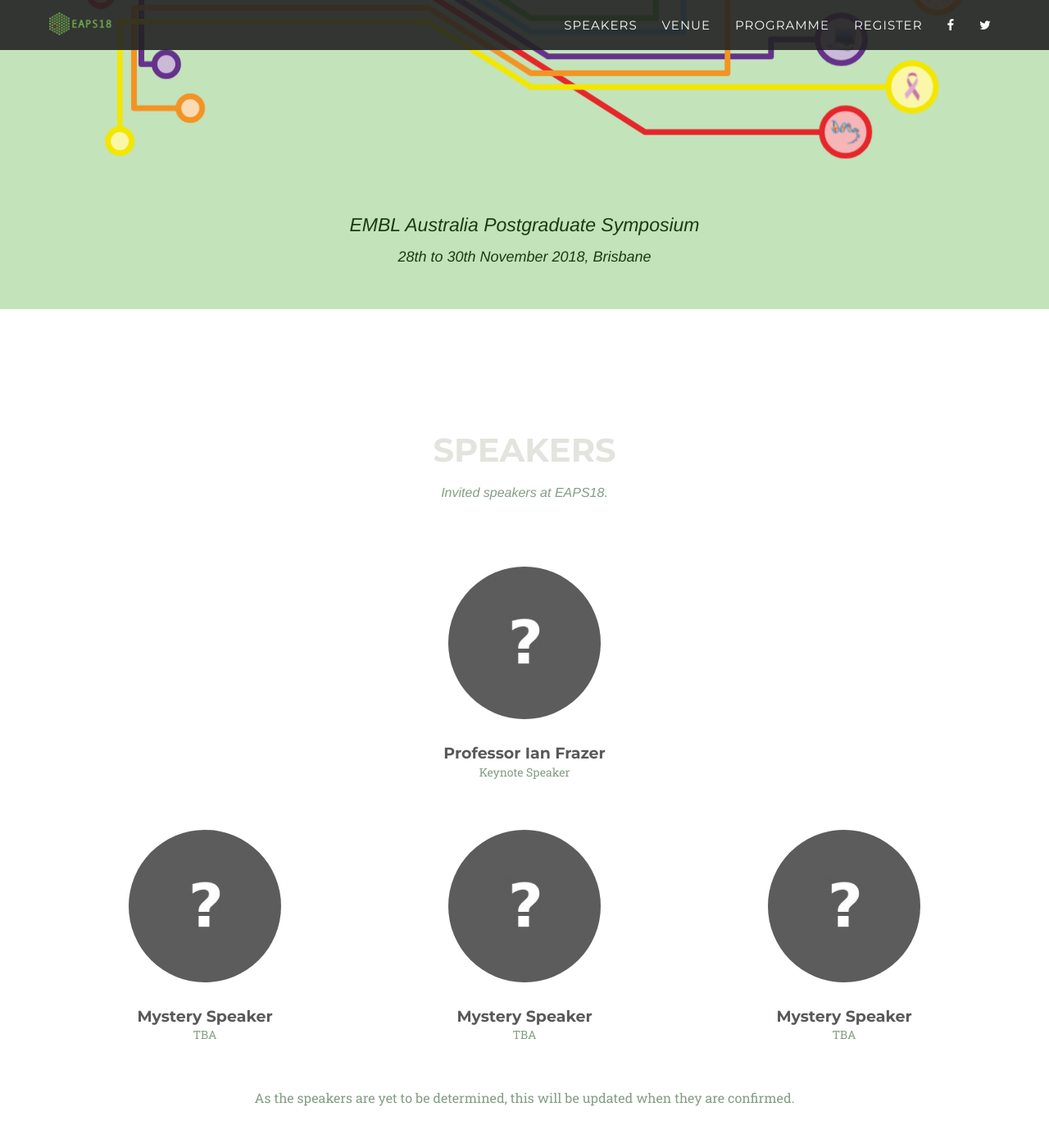
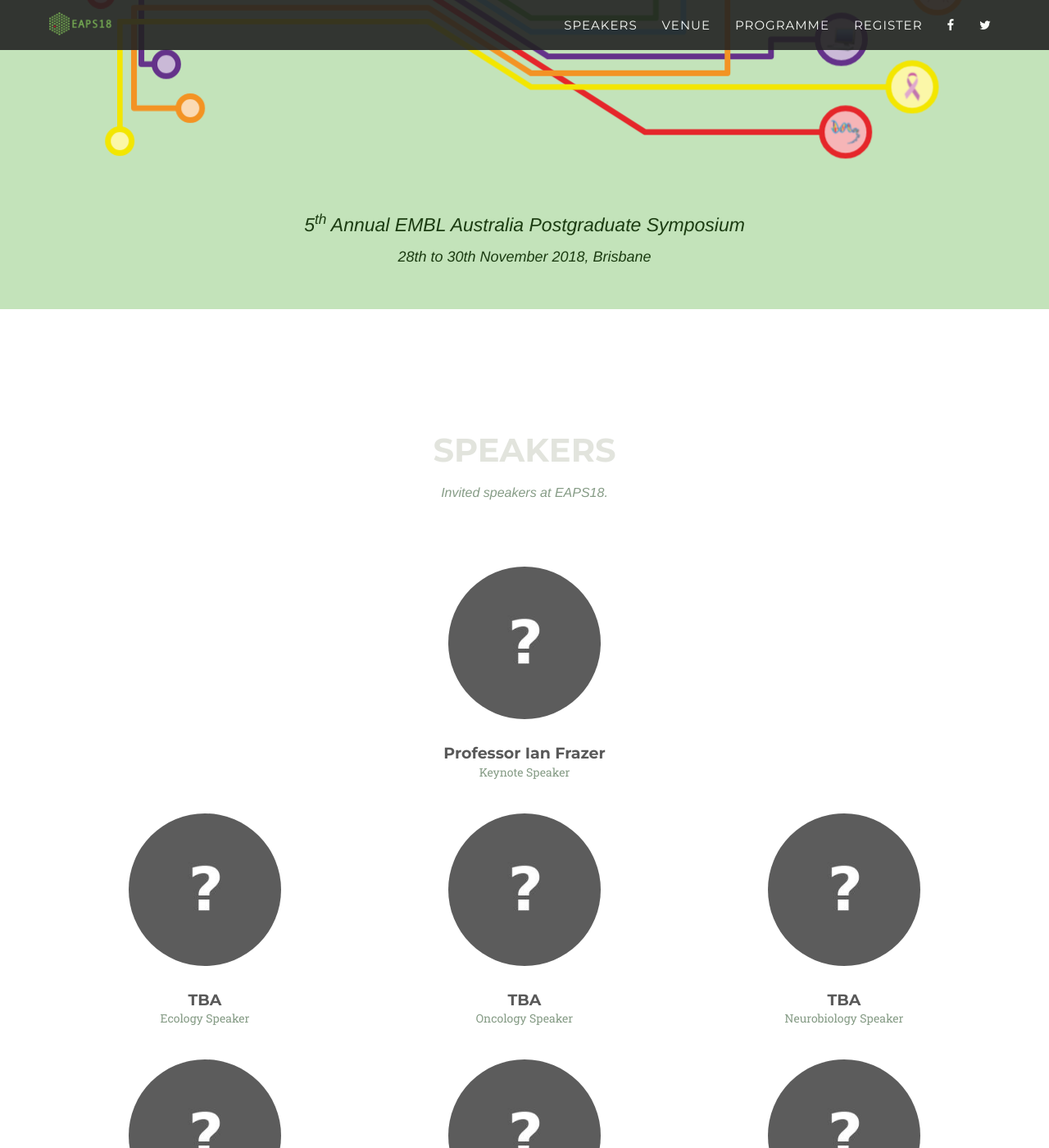
Before and after one commit to human9/newsite, a Jekyll site: the page built from index.html, in a window 1280 px wide and 1400 px high, scrolled down 484 px. Shown: the whole window at 82% size. Built offline with Jekyll 4.4.1, drawn with Linux system fonts in a browser that asks for light colours; some web fonts are replaced; some of the changed text lies outside the part shown.

Commit message:
fixpgtop and add links

```diff
--- a/_config.yml
+++ b/_config.yml
@@ -9,19 +9,35 @@ description: "EMBL Australia Postgraduate Symposium 2018"
 
 # Team names, titles and social links
 people:
-- name: Mystery Speaker
+- name: TBA
   pic: placeholder
-  position: TBA
+  theme: Ecology
+  id: Ecology
 
-- name: Mystery Speaker
+- name: TBA
   pic: placeholder
-  position: TBA
+  theme: Oncology
+  id: Oncology
 
+- name: TBA
+  pic: placeholder
+  theme: Neurobiology
+  id: Neurobiology
 
-- name: Mystery Speaker
+- name: TBA
   pic: placeholder
-  position: TBA
+  theme: Bioinformatics
+  id: Bioinformatics
 
+- name: TBA
+  pic: placeholder
+  theme: Genetics and Cell Biology
+  id: Genetics_and_Cell_Biology
+
+- name: TBA
+  pic: placeholder
+  theme: Virology and Immunology
+  id: Virology_and_Immunology
 
 # Social networks usernames (many more available: google-plus, flickr, dribbble, pinterest, instagram, tumblr, linkedin, etc.)
 social:
--- a/_includes/css/agency.css
+++ b/_includes/css/agency.css
@@ -680,7 +680,7 @@ section h3.section-subheading {
 }
 
 .team-member {
-    margin-bottom: 50px;
+    margin-bottom: 30px;
     text-align: center;
 }
 
--- a/_includes/header.html
+++ b/_includes/header.html
@@ -54,7 +54,7 @@
             <svg  xmlns="http://www.w3.org/2000/svg" viewBox="0 0 3937 1456" width="100%" height="100%" id="svg_region">
             </svg>
 			<div class="col-lg-8 col-lg-offset-2 text-center intro-mid">
-				EMBL Australia Postgraduate Symposium
+				5<sup>th</sup> Annual EMBL Australia Postgraduate Symposium
 			</div>
 			<div class="col-lg-8 col-lg-offset-2 text-center intro-lower">
 				28th to 30th November 2018, Brisbane
--- a/_includes/speakers.html
+++ b/_includes/speakers.html
@@ -16,10 +16,10 @@
             <div class="row">
                 {% for member in site.people %}
                 <div class="col-sm-4">
-                    <div class="team-member">
+                    <div class="team-member"  id="{{ member.id }}">
                         <img src="img/team/{{ member.pic }}.jpg" class="img-responsive img-circle img-speaker" alt="">
                         <h4>{{ member.name }}</h4>
-                        <p class="text-muted">{{ member.position }}</p>
+                        <p class="text-muted">{{ member.theme }} Speaker</p>
                         <ul class="list-inline social-buttons">
                             {% for network in member.social %}
                             <li>
--- a/js/eaps.js
+++ b/js/eaps.js
@@ -23,6 +23,8 @@ var cncr = '#f3e600'
 colours = [leaf, mind, comp, gene, vrus, cncr]
 
 images = ["Ecology.png", "Neurobiology.png", "Bioinformatics.png", "Genetics_Cellbiology.png", "Immunology_Virology.png", "Cancer.png"]
+
+themes = ["Ecology", "Neurobiology", "Bioinformatics", "Genetics_and_Cell_Biology", "Virology_and_Immunology", "Oncology"];
 
 components = [];
 
@@ -193,19 +195,19 @@ window.onload = function(e){
         }
 
         let drawnLine = drawLine(colours[i], line, "logo pl_" + i)
-        let circle0 = drawCircle(colours[i], null, r0, c0, "logo c0_" + i)
+        let circle0 = drawCircle(themes[i], colours[i], null, r0, c0, "logo c0_" + i)
 		let imgbgrnd = drawImage(images[i], colours[i], i1, c1);
-        let circle1 = drawCircle(colours[i], images[i], r1, c1, "logo c1_" + i)
+        let circle1 = drawCircle(themes[i], colours[i], images[i], r1, c1, "logo c1_" + i)
 
         components.push({l: drawnLine, c0: circle0, c1: circle1});
 
         makeInteractive(i, drawnLine, circle0, circle1, imgbgrnd);
 
 
-		$('*[class~="page-scroll"]').bind('click', function(event) {
+		$('*[class~="svg-scroll"]').bind('click', function(event) {
 			var $anchor = $(this);
 			$('html, body').stop().animate({
-				scrollTop: $($anchor.attr('href')).offset().top
+				scrollTop: $($anchor.attr('href')).offset().top - 60
 			}, 1500, 'easeInOutExpo');
 			event.preventDefault();
 		});
@@ -295,11 +297,11 @@ function makeInteractive(i, l, c0, c1, img) {
 	});
 }
 
-function drawCircle(color, image, r, pos, cl)
+function drawCircle(theme, color, image, r, pos, cl)
 {
     let a = document.createElementNS(svgNS, 'a');
-    a.setAttribute('class', "page-scroll");
-    a.setAttribute('href', "#speakers");
+    a.setAttribute('class', "svg-scroll");
+    a.setAttribute('href', "#" + theme);
     a.setAttribute('style', "cursor: pointer");
     let c = document.createElementNS(svgNS, 'circle');
     c.setAttribute('class', cl);
```
